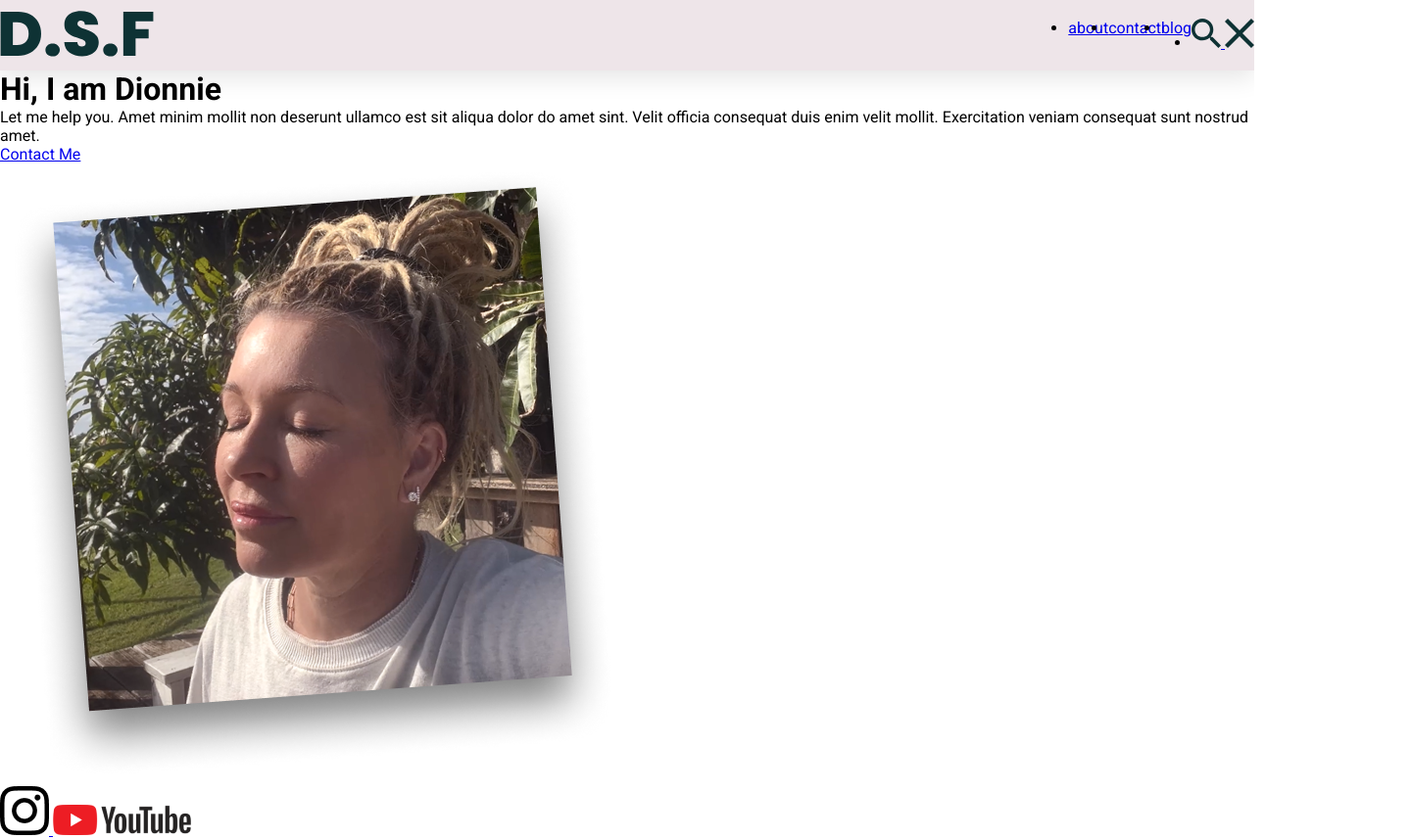
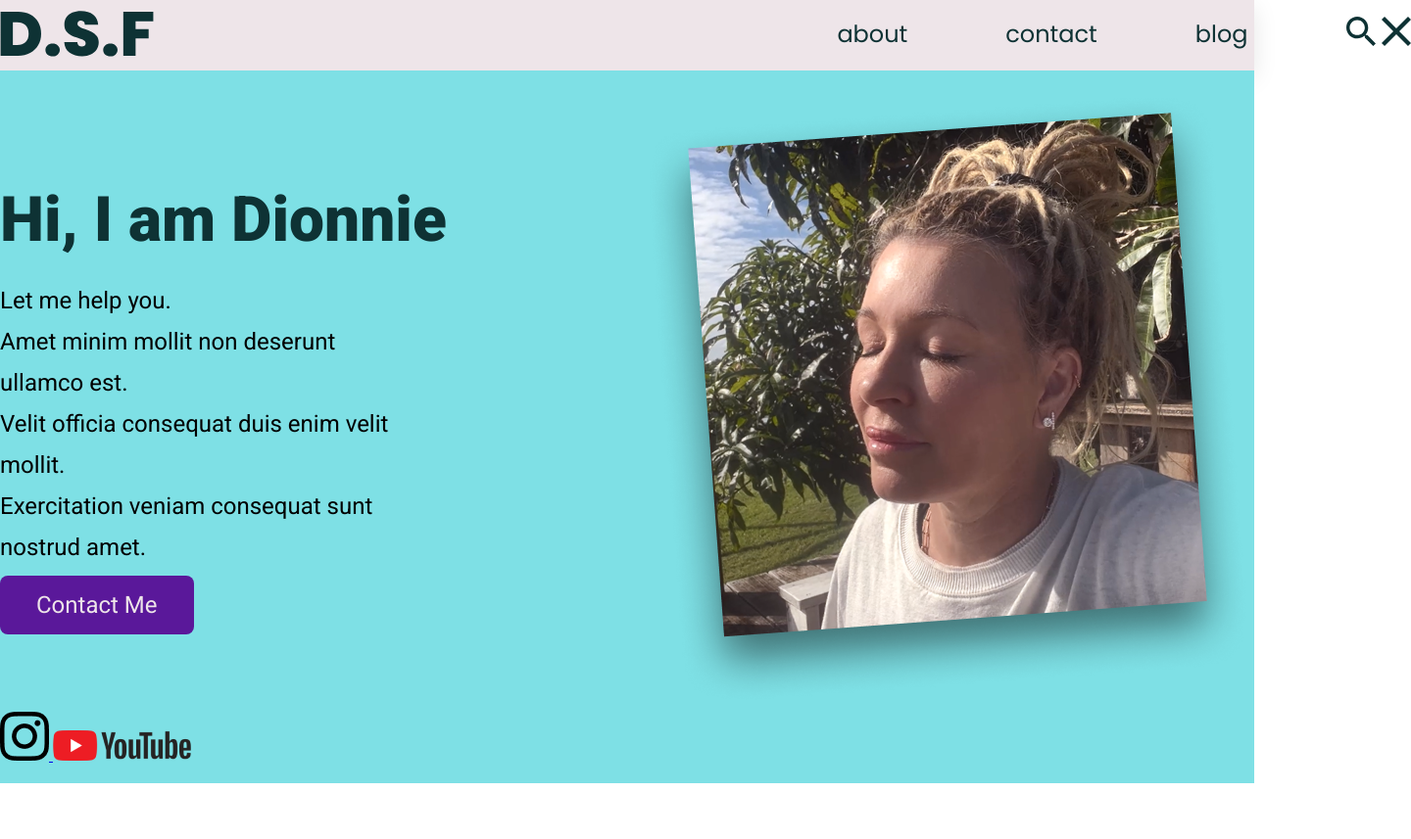
Before and after one commit to manlikesach/homepage-sample, a plain HTML site: page index.html in a window 1280 px wide. Shown: the whole page at 98% size, 1440 px wide, since content can reach past the window. After the commit the page ends 800 px from the top, so only its background shows below. Drawn offline with Linux system fonts and the light colour scheme.

Commit message:
Worked on CSS

```diff
--- a/index.html
+++ b/index.html
@@ -5,6 +5,9 @@
     <meta http-equiv="X-UA-Compatible" content="IE=edge">
     <meta name="viewport" content="width=device-width, initial-scale=1.0">
     <link rel="stylesheet" href="styles.css">
+    <link rel="preconnect" href="https://fonts.googleapis.com">
+    <link rel="preconnect" href="https://fonts.gstatic.com" crossorigin>
+    <link href="https://fonts.googleapis.com/css2?family=Poppins:ital,wght@0,100;0,400;0,700;0,900;1,100;1,400;1,700;1,900&display=swap" rel="stylesheet">
     <link rel="preconnect" href="https://fonts.googleapis.com">
     <link rel="preconnect" href="https://fonts.gstatic.com" crossorigin>
     <link href="https://fonts.googleapis.com/css2?family=Roboto:ital,wght@0,100;0,400;0,500;0,700;0,900;1,100;1,400;1,500;1,700;1,900&display=swap" rel="stylesheet">
@@ -43,16 +46,16 @@
     </div>
 
     <!--Hero Content-->
-    <div class="head-container">
+    <div class="header-container">
         <div class="wrapper">
-
-            <!--Main Contant-->
+            <header>
+                <!--Main Content-->
                 <div class="hero-content">
                     <h1>Hi, I am Dionnie</h1>
-                <p>Let me help you.
-                    Amet minim mollit non deserunt ullamco est sit aliqua dolor do amet sint.
-                    Velit officia consequat duis enim velit mollit.
-                    Exercitation veniam consequat sunt nostrud amet.
+                    <p>Let me help you. <br>
+                        Amet minim mollit non deserunt ullamco est. <br>
+                        Velit officia consequat duis enim velit mollit. <br>
+                        Exercitation veniam consequat sunt nostrud amet. <br>
                     </p>
                     <a href="#">Contact Me</a>
                 </div>
@@ -62,6 +65,7 @@
                     <img src="images/Image.png" alt="Image of Dionnie">
                     <div class="image-bg"></div>
                 </div>
+            </header>
 
             <!--Links to social media-->
             <div class="social">
--- a/styles.css
+++ b/styles.css
@@ -16,7 +16,7 @@ body {
 }
 
 .wrapper {
-    max-width: 1440px;
+    width: 1440px;
     margin: 0 auto;
 }
 
@@ -30,3 +30,64 @@ nav {
 nav ul {
     display: flex;
 }
+
+.nav-items li {
+    list-style: none;
+    margin-right: 100px;
+}
+
+.nav-items li:nth-last-of-type(1) {
+    margin: 0;
+}
+
+.nav-items li a {
+    color: #0E3234;
+    font-family: 'Poppins', sans-serif;
+    font-style: normal;
+    font-weight: 400;
+    font-size: 24px;
+    text-decoration: none;
+}
+
+/* Hero Content */
+
+.header-container {
+    background: #7EE0E5;
+    height: calc(100vh - 72px);
+    display: flex;
+    align-items: center;
+}
+
+header {
+    display: flex;
+    align-items: center;
+    justify-content: space-between;
+}
+
+header h1 {
+    font-weight: 900;
+    font-size: 64px;
+    line-height: 75px;
+    color: #0E3234;
+    margin-bottom: 24px;
+}
+
+header p {
+    font-weight: 400;
+    font-size: 24px;
+    line-height: 42px;
+    width: 416px;
+    margin-bottom: 24px;
+}
+
+header a {
+    font-weight: 400;
+    font-size: 24px;
+    line-height: 28px;
+    color: #EEE5E9;
+    text-decoration: none;
+    padding: 16px 37px;
+    background: #5A189A;
+    border-radius: 8px;
+
+}
```
Lines whose indentation alone changed are shown as unchanged.
